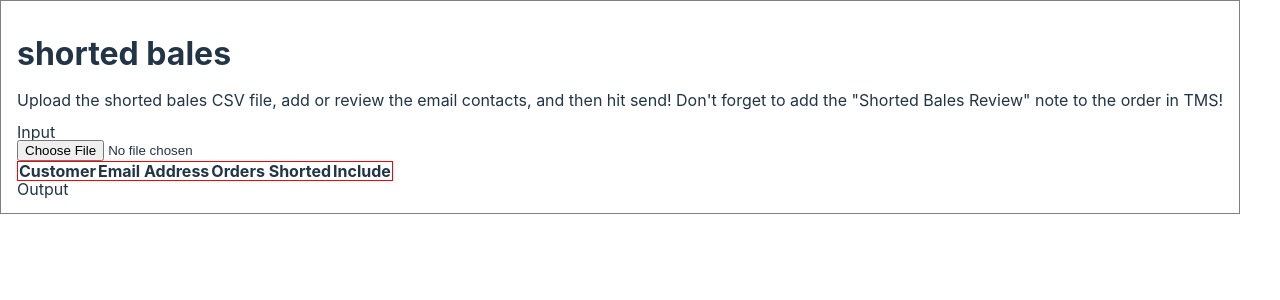
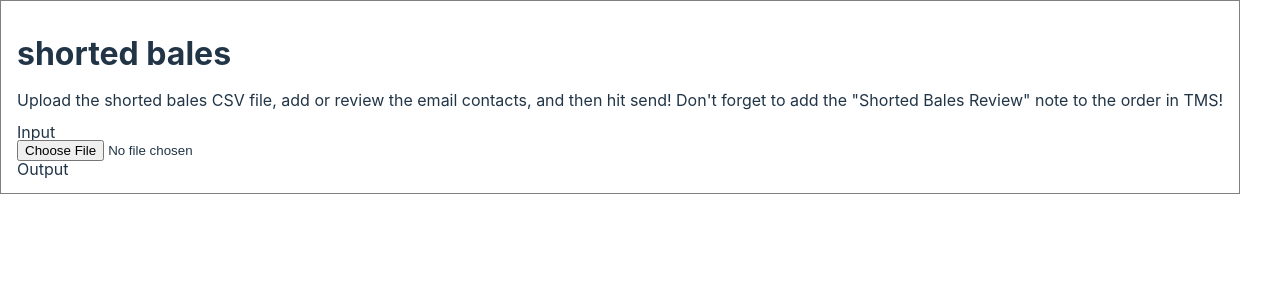
Before and after one commit to treavorwills/shorted-bales, a React (Vite) app: page / in a window 1280 px wide. Shown: the top 300 px of the page. Built offline with nearby package versions, Linux system fonts and the light colour scheme.

Commit message:
render Tables only when there is transformedData

```diff
--- a/src/App.jsx
+++ b/src/App.jsx
@@ -11,7 +11,6 @@ import transformShortedBaleData from "./helpers/transformShortedBaleData";
 
 function App() {
   const [fileContent, setFileContent] = useState([]);
-  const [tableData, setTableData] = useState([]);
   const [transformedData, setTransformedData] = useState([]);
 
   const parseCSV = (file) => {
@@ -41,8 +40,12 @@ function App() {
       return rest;
     });
     // console.log("data with fields removed: ", data);
-    setTransformedData(transformShortedBaleData(data));
-    setTableData(data);
+    const transformedData = transformShortedBaleData(data);
+
+    if (transformedData.length > 0) {
+    setTransformedData(transformedData);
+    console.log(transformedData.length);
+    }
   }, [fileContent]);
 
   // useEffect(() => {
@@ -54,7 +57,7 @@ function App() {
       <Header></Header>
       <Input onFileContent={handleFileContent}></Input>
       {/* <Table tableData={tableData}></Table> */}
-      <Tables data={transformedData}></Tables>
+      {transformedData.length > 0 && <Tables data={transformedData}></Tables>}
       <Output></Output>
     </>
   );
```
